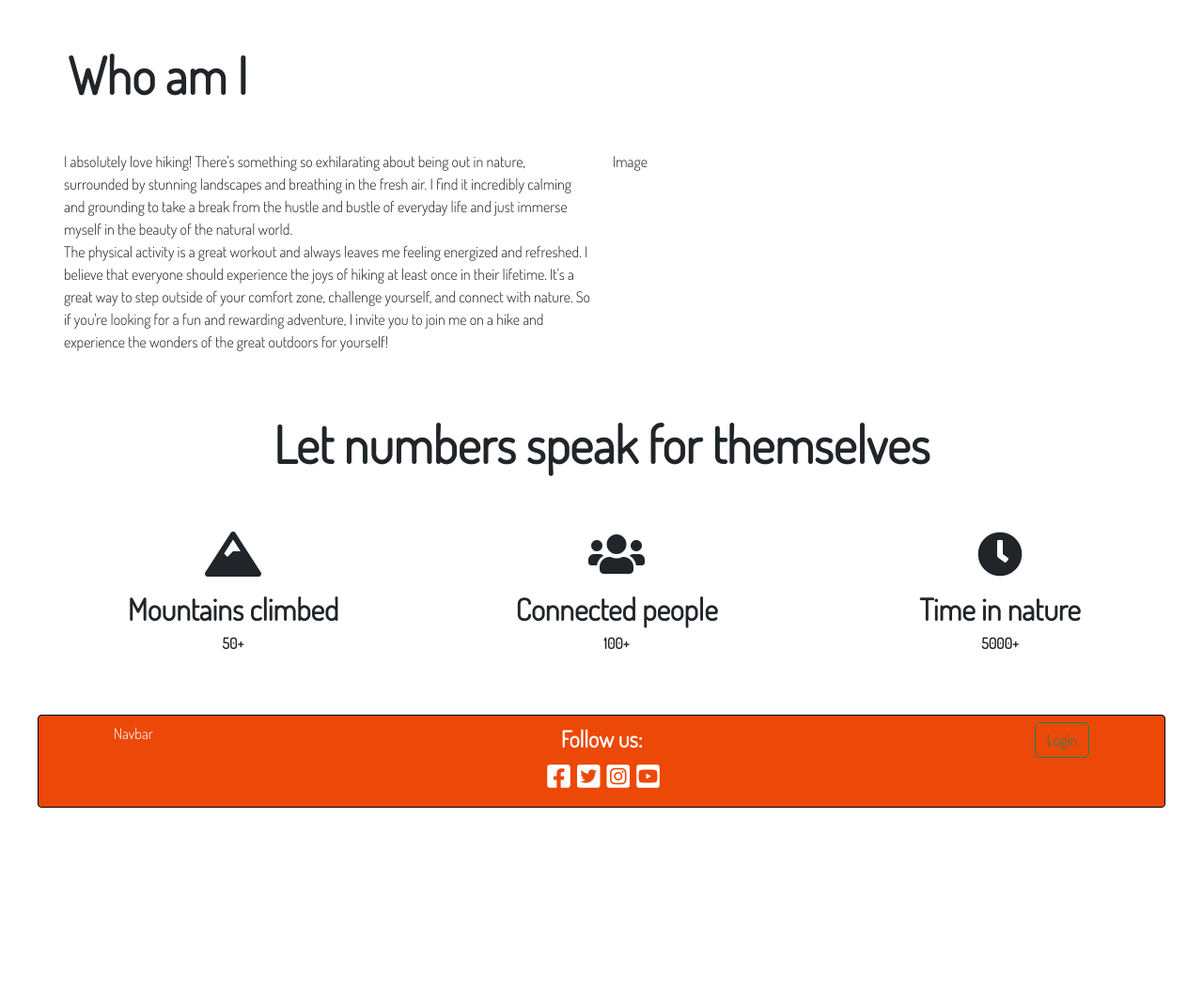
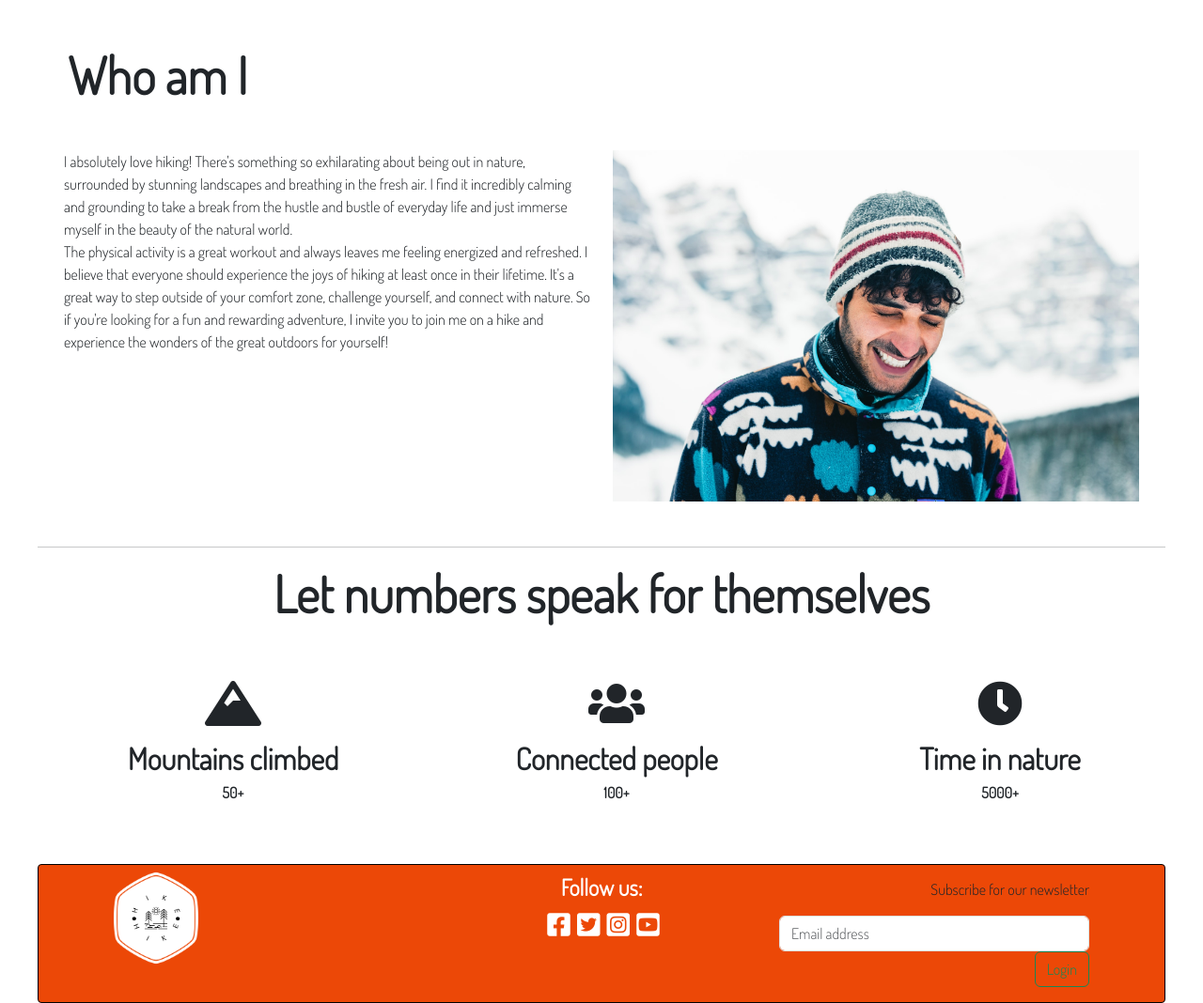
Before and after one commit to tmarkec/take_a_hike, a Django app: page / in a window 1280 px wide. Shown: the part 801-1869 px from the top of the page at 94% size. Before the commit the page ends 1661 px from the top, so only its background shows below. Run offline with Django 3.2, Linux system fonts and the light colour scheme.

Commit message:
add logo to footer and header, add style and image home page

```diff
--- a/static/css/style.css
+++ b/static/css/style.css
@@ -15,7 +15,10 @@ ul {
     font-size: 1.4rem;
     font-weight: bold;
 }
-
+.logo-header {
+    width: 50px;
+    height: 50px;
+}
 .navbar-expand-lg .navbar-collapse {
     margin-left: 20rem;
 }
@@ -64,6 +67,10 @@ ul {
     border: 0.5px solid black;
     border-radius: 4px;
 }
+.logo-footer {
+    max-height: 90px;
+    max-width: 90px;
+}
 
 /* ------------------ index------------------- */
 
@@ -72,7 +79,10 @@ ul {
     font-weight: 800;
     font-size: 3.4rem;
 }
-
+.high {
+    max-height: 25rem;
+    object-fit: cover;
+}
 .icon {
     font-size: 3rem;
 }
--- a/take_a_hike/settings.py
+++ b/take_a_hike/settings.py
@@ -17,7 +17,7 @@ import dj_database_url
 if os.path.isfile("env.py"):
     import env
 
-development = os.environ.get('DEVELOPMENT', False)
+# development = os.environ.get('DEVELOPMENT', False)
 # Build paths inside the project like this: BASE_DIR / 'subdir'.
 BASE_DIR = Path(__file__).resolve().parent.parent
 TEMPLATES_DIR = os.path.join(BASE_DIR, 'templates')
@@ -30,7 +30,7 @@ ACCOUNT_EMAIL_VERIFICATION = 'none'
 SECRET_KEY = os.environ.get('SECRET_KEY')
 
 # SECURITY WARNING: don't run with debug turned on in production!
-DEBUG = development
+DEBUG = True
 
 ALLOWED_HOSTS = ["blog-hike.herokuapp.com", "localhost"]
 
--- a/templates/base.html
+++ b/templates/base.html
@@ -2,24 +2,32 @@
 
 <!DOCTYPE html>
 <html lang="en">
+
 <head>
   <meta charset="UTF-8">
   <meta http-equiv="X-UA-Compatible" content="IE=edge">
   <meta name="viewport" content="width=device-width, initial-scale=1.0">
   <link rel="stylesheet" href="https://cdnjs.cloudflare.com/ajax/libs/font-awesome/5.15.3/css/all.min.css">
-    <link href="https://cdn.jsdelivr.net/npm/bootstrap@5.3.0-alpha1/dist/css/bootstrap.min.css"
-     rel="stylesheet" integrity="sha384-GLhlTQ8iRABdZLl6O3oVMWSktQOp6b7In1Zl3/Jr59b6EGGoI1aFkw7cmDA6j6gD" crossorigin="anonymous">
+  <link href="https://cdn.jsdelivr.net/npm/bootstrap@5.3.0-alpha1/dist/css/bootstrap.min.css" rel="stylesheet"
+    integrity="sha384-GLhlTQ8iRABdZLl6O3oVMWSktQOp6b7In1Zl3/Jr59b6EGGoI1aFkw7cmDA6j6gD" crossorigin="anonymous">
   <script src="https://cdn.jsdelivr.net/npm/bootstrap@5.3.0-alpha1/dist/js/bootstrap.bundle.min.js"
-     integrity="sha384-w76AqPfDkMBDXo30jS1Sgez6pr3x5MlQ1ZAGC+nuZB+EYdgRZgiwxhTBTkF7CXvN" crossorigin="anonymous"></script>
+    integrity="sha384-w76AqPfDkMBDXo30jS1Sgez6pr3x5MlQ1ZAGC+nuZB+EYdgRZgiwxhTBTkF7CXvN" crossorigin="anonymous">
+  </script>
   <link rel="stylesheet" href="{% static 'css/style.css' %}">
   <title>Take a hike</title>
 </head>
+
 <body>
   <header class="contain sticky-top">
     <nav class="navbar navbar-expand-lg bg-body-tertiary bg-opacity-75">
       <div class="container-fluid">
-              <a class="navbar-brand ms-5" href="#">Navbar</a>
-              <button class="navbar-toggler" type="button" data-bs-toggle="collapse" data-bs-target="#navbarTogglerDemo02" aria-controls="navbarTogglerDemo02" aria-expanded="false" aria-label="Toggle navigation">
+        <div class="logo-header">
+          <a href="{% url 'index' %}">
+          <img src="{% static '/images/logo-header.webp' %}" alt="Take a hike logo" class="img-fluid"></a>
+        </div>
+        <h6 class="ml-4"> Hi {{ user.username }}</h6>
+        <button class="navbar-toggler" type="button" data-bs-toggle="collapse" data-bs-target="#navbarTogglerDemo02"
+          aria-controls="navbarTogglerDemo02" aria-expanded="false" aria-label="Toggle navigation">
           <span class="navbar-toggler-icon"></span>
         </button>
         <div class="collapse navbar-collapse center" id="navbarTogglerDemo02">
@@ -60,16 +68,36 @@
   <footer class="footer contain ">
     <div class="row">
       <div class="col">
-          <a class=" navbar-brand " href="#">Navbar</a>
+        <div class="logo-footer" onclick="window.location.href='index.html'" role="img" aria-label="Take a hike logo"
+          title="Take a hike logo">
+          <a href="{% url 'index' %}">
+          <img src="{% static '/images/logo-footer.webp'%}" alt="Take a hike logo" class="img-fluid"></a>
+        </div>
       </div>
       <div class="col text-center">
         <p class="m-0 text-center text-white fs-4 pb-2 fw-bold">Follow us: </p>
-            <i class="fab fa-facebook-square ms-1 text-white fs-3"></i>
-            <i class="fab fa-twitter-square ms-1 text-white fs-3"></i>
-            <i class="fab fa-instagram-square ms-1 text-white fs-3"></i>
-            <i class="fab fa-youtube-square ms-1 text-white fs-3"></i>
+        <a href="https://facebook.com" target="_blank" rel="noopener" aria-label="visit our Facebook page">
+          <a href="https://twitter.com" target="_blank" rel="noopener">
+            <i class="fab fa-facebook-square ms-1 text-white fs-3"></i></a>
+            <a href="https://twitter.com" target="_blank" rel="noopener"
+                            aria-label="visit our Twitter page">
+          <i class="fab fa-twitter-square ms-1 text-white fs-3"></i></a>
+          <a href="https://instagram.com" target="_blank" rel="noopener"
+                            aria-label="visit our Instagram page">
+          <i class="fab fa-instagram-square ms-1 text-white fs-3"></i></a>
+          <a href="https://youtube.com" target="_blank" rel="noopener"
+                            aria-label="visit our Youtube channel">
+          <i class="fab fa-youtube-square ms-1 text-white fs-3"></i></a>
       </div>
       <div class="col text-end ">
+        <form action="" method="post">
+          <div class="col-auto">
+            <p class="pt-2">Subscribe for our newsletter</p>
+        </div>
+        <div class="col-auto">
+          <input id="email" name="email" type="email" class="form-control" placeholder="Email address"/>
+      </div>
+        </form>
         {% if user.is_authenticated %}
         <button class="btn btn-outline-success " type="submit">Logout</button>
         {% else %}
@@ -80,4 +108,5 @@
   </footer>
   <script src="{% static 'js/script.js' %}"></script>
 </body>
+
 </html>
--- a/templates/index.html
+++ b/templates/index.html
@@ -1,5 +1,5 @@
 {% extends "base.html" %}
-
+{% load static %}
 {% block content %}
 <section class="hero contain ">
   <div class="hero-img">
@@ -24,13 +24,14 @@
           rewarding adventure, I invite you to join me on a hike and experience the wonders of the great outdoors for
           yourself!</p>
       </div>
-      <div class="col-md-6">
-        <p>Image</p>
+      <div class="col-md-6 high">
+        <img src="{% static '/images/hiker.jpg' %}" alt="Happy face" class="img-fluid">
       </div>
     </div>
   </div>
 </article>
 <section class="my-5 contain text-center">
+  <hr>
   <h1 class="lead-text">Let numbers speak for themselves</h1>
   <div class="row mt-5">
     <div class="col">
--- a/templates/post.html
+++ b/templates/post.html
@@ -1,5 +1,5 @@
 {% extends "base.html" %}
-
+{% load static %}
 {% block content %}
 <div class="container-fluid">
   <div class="row">
--- a/templates/profile.html
+++ b/templates/profile.html
@@ -1,5 +1,6 @@
 {% extends 'base.html' %}
 {% load crispy_forms_tags %}
+{% load static %}
 {% block content %}
 <div class="profile-box contain ">
   <h1 class="lead-text my-5 mx-5">Update profile</h1>
--- a/templates/single_post.html
+++ b/templates/single_post.html
@@ -1,5 +1,5 @@
 {% extends "base.html" %}
-
+{% load static %}
 {% block content %}
 {% load crispy_forms_tags %}
 <div class="contain mx-5 my-4">
```
Also changed, not shown: blog/views.py (+0 -17 lines), static/images/hiker.jpg (added), static/images/logo-footer.webp (added), static/images/logo-header.webp (added). Lines whose indentation alone changed are shown as unchanged.
